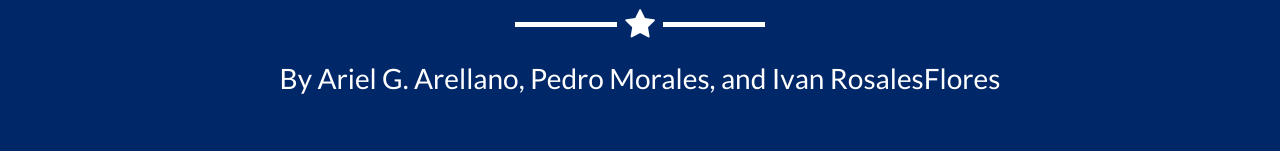
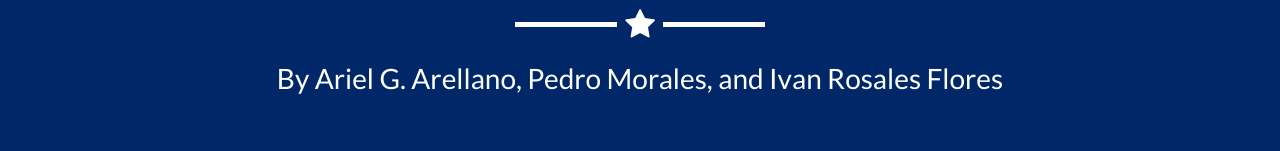
Before and after one commit to ArielArellano/US-Constitution, a plain HTML site: page index.html in a window 1280 px wide. Shown: the part 593-744 px from the top of the page. Drawn offline with Linux system fonts and the light colour scheme.

Commit message:
Add files via upload

```diff
--- a/index.html
+++ b/index.html
@@ -56,7 +56,7 @@
         <div class="intro-text">
           <span class="name">US Constitution</span>
           <hr class="star-light">
-          <span class="skills">By Ariel G. Arellano, Pedro Morales, and Ivan RosalesFlores</span>
+          <span class="skills">By Ariel G. Arellano, Pedro Morales, and Ivan Rosales Flores</span>
         </div>
       </div>
     </header>
```
